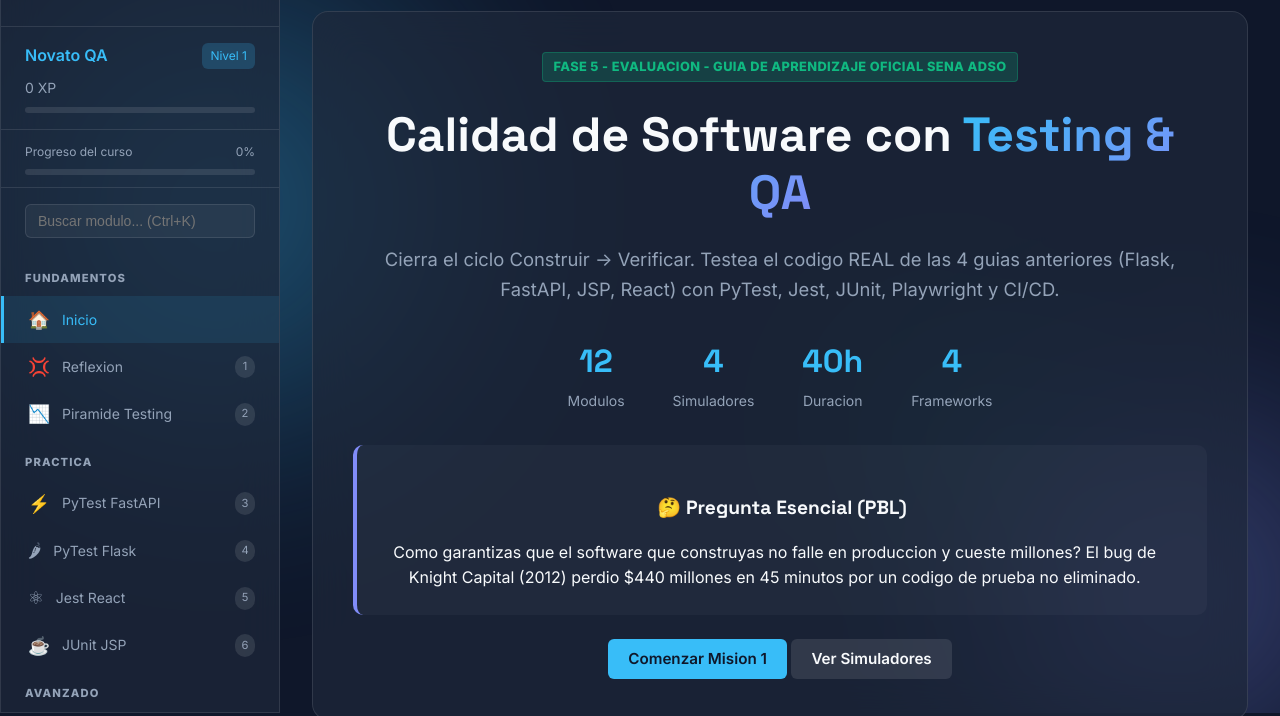
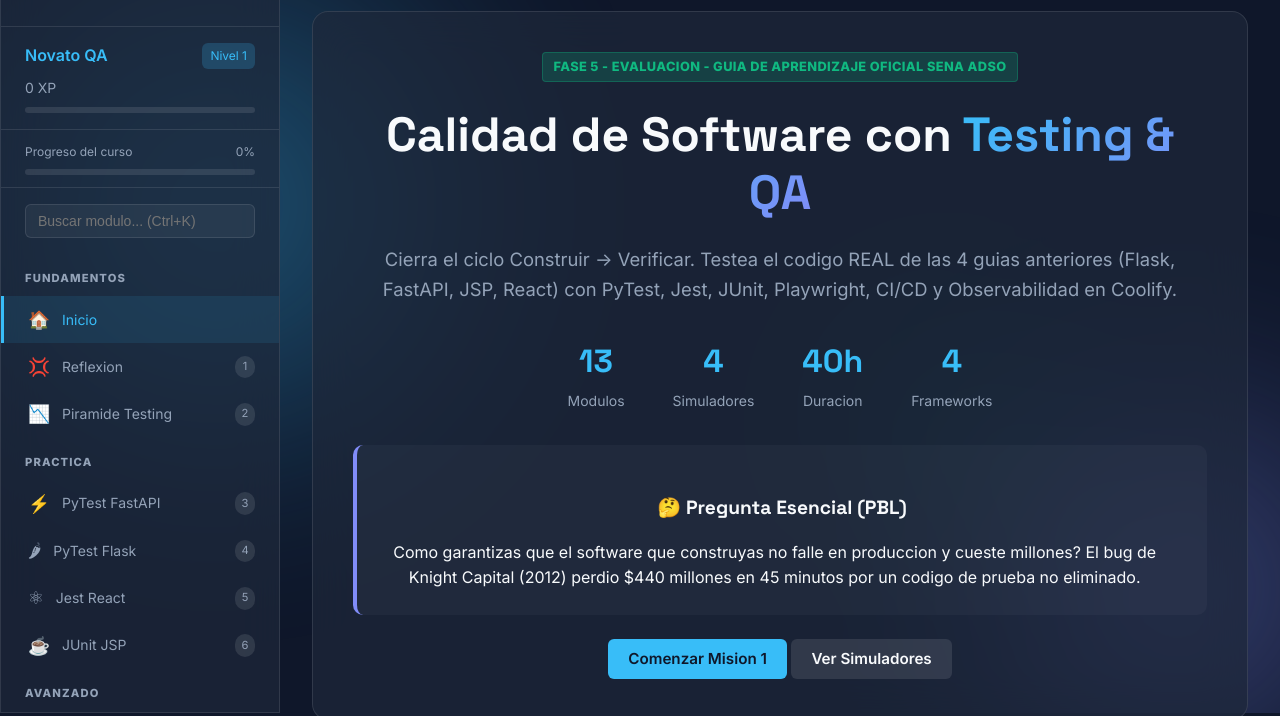
Before and after one commit to miuguelt/Guia-Testing, a plain HTML site: page web/index.html in a window 1280 px wide. Shown: the part 87-803 px from the top of the page. Drawn offline with Linux system fonts and the light colour scheme.

Commit message:
Update index.html

```diff
--- a/web/index.html
+++ b/web/index.html
@@ -66,6 +66,7 @@
                 <a href="#m-playwright" class="nav-item" data-module="m-playwright"><span class="nav-icon">&#127916;</span><span class="nav-text">Playwright E2E</span><span class="nav-badge">9</span></a>
                 <a href="#m-cobertura" class="nav-item" data-module="m-cobertura"><span class="nav-icon">&#128202;</span><span class="nav-text">Cobertura</span><span class="nav-badge">10</span></a>
                 <a href="#m-cicd" class="nav-item" data-module="m-cicd"><span class="nav-icon">&#128640;</span><span class="nav-text">CI/CD</span><span class="nav-badge">11</span></a>
+                <a href="#m-observabilidad" class="nav-item" data-module="m-observabilidad"><span class="nav-icon">&#128200;</span><span class="nav-text">Observabilidad</span><span class="nav-badge">12</span></a>
             </div>
             <div class="nav-section">
                 <span class="nav-section-title">IA y Testing</span>
@@ -73,7 +74,7 @@
             </div>
             <div class="nav-section">
                 <span class="nav-section-title">Desafio</span>
-                <a href="#m-reto" class="nav-item" data-module="m-reto"><span class="nav-icon">&#127942;</span><span class="nav-text">Reto Final</span><span class="nav-badge">12</span></a>
+                <a href="#m-reto" class="nav-item" data-module="m-reto"><span class="nav-icon">&#127942;</span><span class="nav-text">Reto Final</span><span class="nav-badge">13</span></a>
                 <a href="#m-simuladores" class="nav-item" data-module="m-simuladores"><span class="nav-icon">&#127918;</span><span class="nav-text">Simuladores</span></a>
             </div>
             <div class="nav-section">
@@ -96,9 +97,9 @@
                 <div class="hero-section section-card glass-panel">
                     <div class="badge">Fase 5 - Evaluacion - Guia de Aprendizaje Oficial SENA ADSO</div>
                     <h1 class="title">Calidad de Software con <span class="gradient-text">Testing & QA</span></h1>
-                    <p class="subtitle">Cierra el ciclo Construir -&gt; Verificar. Testea el codigo REAL de las 4 guias anteriores (Flask, FastAPI, JSP, React) con PyTest, Jest, JUnit, Playwright y CI/CD.</p>
+                    <p class="subtitle">Cierra el ciclo Construir -&gt; Verificar. Testea el codigo REAL de las 4 guias anteriores (Flask, FastAPI, JSP, React) con PyTest, Jest, JUnit, Playwright, CI/CD y Observabilidad en Coolify.</p>
                     <div class="hero-stats">
-                        <div class="stat"><span class="stat-number">12</span><span class="stat-label">Modulos</span></div>
+                        <div class="stat"><span class="stat-number">13</span><span class="stat-label">Modulos</span></div>
                         <div class="stat"><span class="stat-number">4</span><span class="stat-label">Simuladores</span></div>
                         <div class="stat"><span class="stat-number">40h</span><span class="stat-label">Duracion</span></div>
                         <div class="stat"><span class="stat-number">4</span><span class="stat-label">Frameworks</span></div>
@@ -125,6 +126,7 @@
             <section id="m-playwright" class="page-section module-page"><div class="section-card glass-panel"></div></section>
             <section id="m-cobertura" class="page-section module-page"><div class="section-card glass-panel"></div></section>
             <section id="m-cicd" class="page-section module-page"><div class="section-card glass-panel"></div></section>
+            <section id="m-observabilidad" class="page-section module-page"><div class="section-card glass-panel"></div></section>
             <section id="m-reto" class="page-section module-page"><div class="section-card glass-panel"></div></section>
 
             <section id="m-ia-testing" class="page-section module-page"><div class="section-card glass-panel"></div></section>
```
